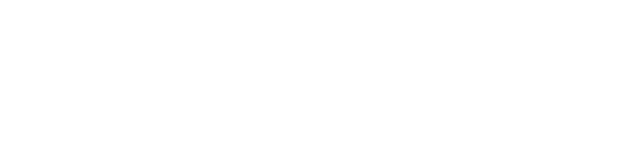
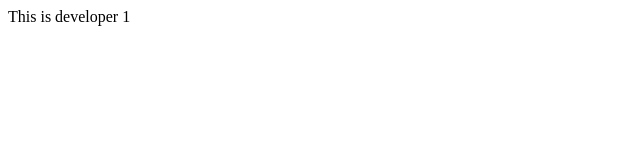
Before and after one commit to atulvarshneya/git-tutorial, a plain HTML site: page index.html in a window 1280 px wide. Shown: the whole page, without its empty margins (0-640 px from the left). Drawn offline with Linux system fonts and the light colour scheme.

Commit message:
dev 1 text added

```diff
--- a/index.html
+++ b/index.html
@@ -2,4 +2,5 @@
 </head>
 
 <body>
+<p>This is developer 1</p>
 </body>
```
